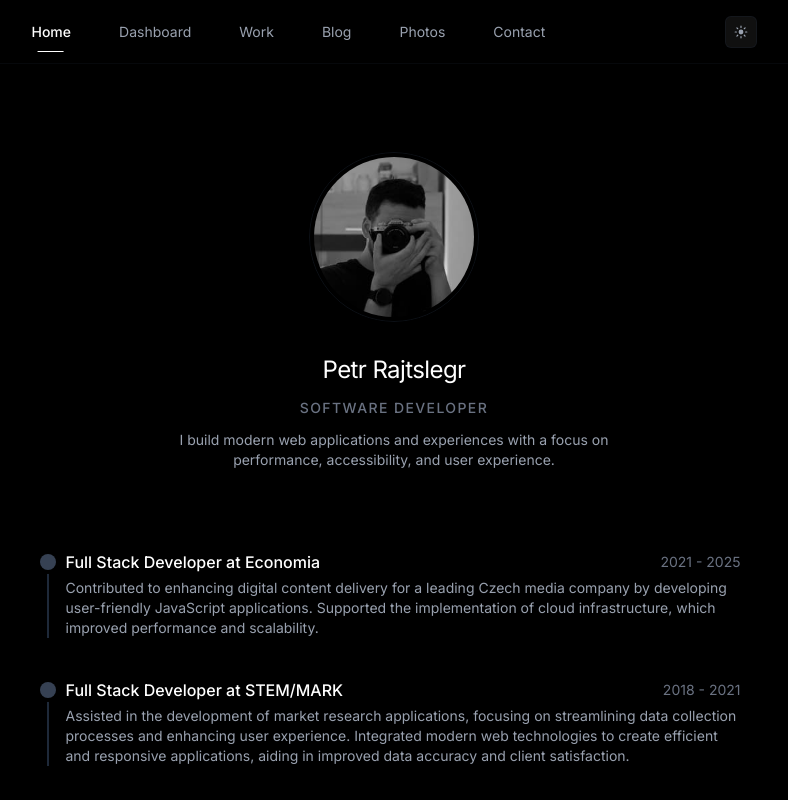
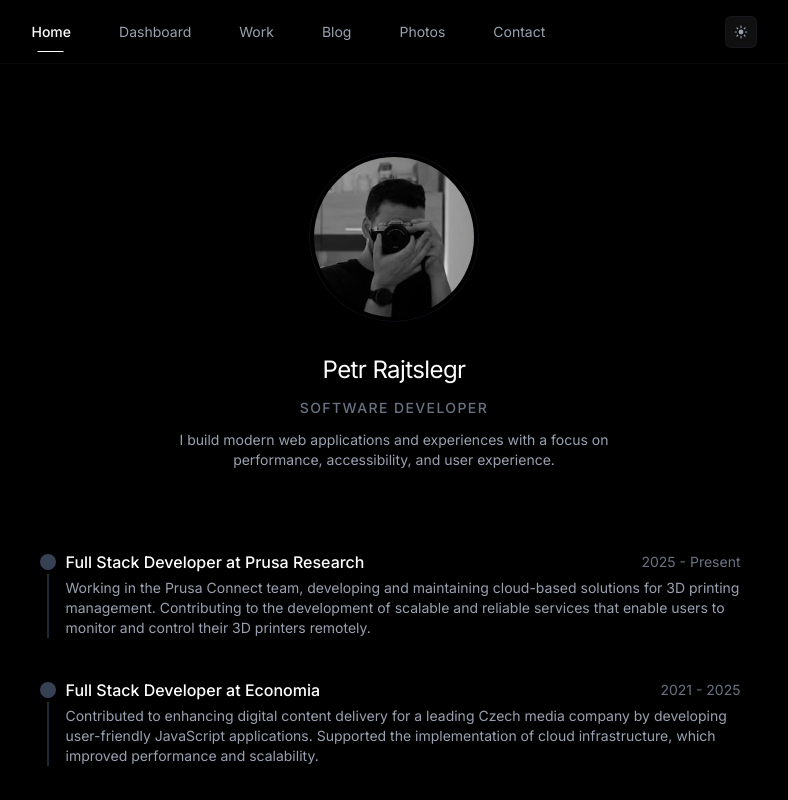
Before and after one commit to rajtslegr/rajtslegr.dev, a Next.js app: page / in a window 1280 px wide. Shown: the top 800 px of the page, without its empty margins (246-1034 px from the left). Built offline with nearby package versions, Linux system fonts and the light colour scheme.

Commit message:
:speech_balloon: Update timeline

```diff
--- a/package.json
+++ b/package.json
@@ -76,6 +76,7 @@
     "onlyBuiltDependencies": [
       "@prisma/client",
       "@prisma/engines",
+      "@tailwindcss/oxide",
       "@vercel/speed-insights",
       "prisma",
       "sharp"
--- a/src/data/timeline.ts
+++ b/src/data/timeline.ts
@@ -1,6 +1,12 @@
 import { TimelineData } from '@/types/entities';
 
 export const timelineData: TimelineData[] = [
+  {
+    timeRange: '2025 - Present',
+    job: 'Full Stack Developer at Prusa Research',
+    description:
+      'Working in the Prusa Connect team, developing and maintaining cloud-based solutions for 3D printing management. Contributing to the development of scalable and reliable services that enable users to monitor and control their 3D printers remotely.',
+  },
   {
     timeRange: '2021 - 2025',
     job: 'Full Stack Developer at Economia',
```
